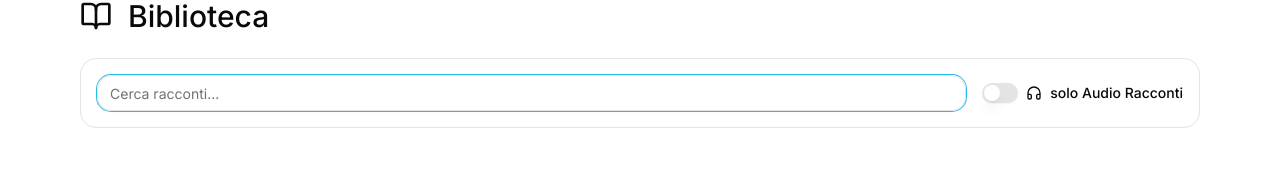
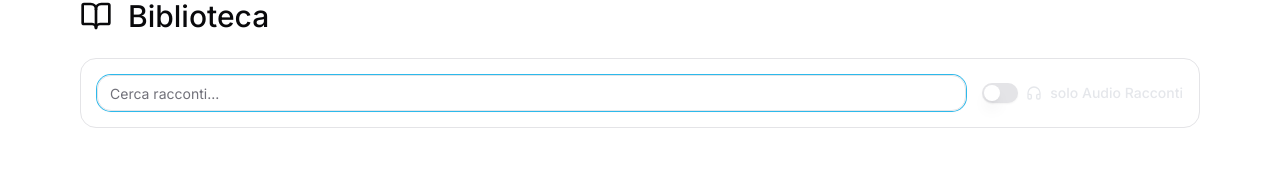
Before and after one commit to omaanet/pc_library, a Next.js app: page / in a window 1280 px wide. Shown: the part 435-610 px from the top of the page. Built offline with nearby package versions, Linux system fonts and the light colour scheme; no server answers; the database is empty.

Commit message:
refactor: simplify audio filter switch styling and remove color prop customization

```diff
--- a/src/components/books/book-collection-filters.tsx
+++ b/src/components/books/book-collection-filters.tsx
@@ -64,11 +64,6 @@ export const BookCollectionFilters = memo(function BookCollectionFilters({
                 checked={audioFilter}
                 onCheckedChange={onAudioFilterChange}
                 disabled={disabled}
-                hoverUncheckedColor="yellow-400"
-                hoverCheckedColor="yellow-200"
-                defaultCheckedColor="yellow-400"
-                defaultUncheckedColor="gray-200"
-                disabledColor="gray-300"
             />
         </div>
     );
--- a/src/components/ui/audio-filter-switch.tsx
+++ b/src/components/ui/audio-filter-switch.tsx
@@ -1,4 +1,3 @@
-import { useMemo } from 'react';
 import { Label } from '@/components/ui/label';
 import { Switch } from '@/components/ui/switch';
 import { Headphones } from 'lucide-react';
@@ -10,11 +9,6 @@ interface AudioFilterSwitchProps {
     disabled?: boolean;
     labelText?: string;
     className?: string;
-    defaultUncheckedColor?: string; // Default color when unchecked
-    defaultCheckedColor?: string; // Default color when checked
-    hoverUncheckedColor?: string; // Color when unchecked element is hovered like 'yellow-400'
-    hoverCheckedColor?: string; // Color when checked element is hovered like 'yellow-200'
-    disabledColor?: string; // Color when disabled
 }
 
 export const AudioFilterSwitch: React.FC<AudioFilterSwitchProps> = ({
@@ -23,63 +17,39 @@ export const AudioFilterSwitch: React.FC<AudioFilterSwitchProps> = ({
     disabled = false,
     labelText = 'solo Audio Racconti',
     className = '',
-    defaultUncheckedColor = 'gray-200',
-    defaultCheckedColor = 'yellow-400',
-    hoverUncheckedColor = 'yellow-400',
-    hoverCheckedColor = 'yellow-200',
-    disabledColor = 'gray-300',
 }) => {
-    // Memoize the derived class values to prevent unnecessary recalculations
-    const classes = useMemo(() => {
-        // Instead of dynamic string templates, we'll use conditional classes with cn()
-        // This ensures Tailwind can properly detect and include these classes
-
-        return {
-            // Container classes
-            container: cn(
-                'flex flex-row flex-nowrap items-center gap-2 cursor-pointer select-none group',
-                disabled && 'opacity-70',
-                disabled && `text-${disabledColor}`,
-                className
-            ),
-            // Switch classes
-            switch: cn(
-                // Use direct class for default unchecked color
-                `bg-${defaultUncheckedColor}`,
-                `group-data-[state=checked]:bg-${defaultCheckedColor}`,
-                `group-data-[state=checked]:group-hover:bg-${hoverCheckedColor}`,
-                `group-data-[state=unchecked]:group-hover:bg-${hoverUncheckedColor}`,
-                disabled && `bg-${disabledColor}`
-            ),
-            // Label classes
-            label: cn(
-                'flex flex-row items-center gap-2',
-                `text-${defaultUncheckedColor}`,
-                `group-data-[state=checked]:text-${defaultCheckedColor}`,
-                `group-data-[state=checked]:group-hover:text-${hoverCheckedColor}`,
-                `group-data-[state=unchecked]:group-hover:text-${hoverUncheckedColor}`,
-                disabled && `text-${disabledColor}`
-            )
-        };
-    }, [hoverUncheckedColor, hoverCheckedColor, defaultUncheckedColor, defaultCheckedColor, disabledColor, disabled, className]);
-
     return (
         <div
-            className={classes.container}
-            onClick={() => !disabled && onCheckedChange(!checked)}
+            className={cn(
+                'flex flex-row flex-nowrap items-center gap-2 select-none group',
+                disabled && 'opacity-70',
+                className
+            )}
             data-state={checked ? 'checked' : 'unchecked'}
-            data-disabled={disabled}
         >
             <Switch
                 id="audioFilter"
                 checked={checked}
                 onCheckedChange={onCheckedChange}
-                disabled={Boolean(disabled)}
-                className={classes.switch}
+                disabled={disabled}
+                className={cn(
+                    'bg-gray-200',
+                    'data-[state=checked]:bg-yellow-400',
+                    'group-hover:data-[state=checked]:bg-yellow-200',
+                    'group-hover:data-[state=unchecked]:bg-yellow-400',
+                    disabled && 'bg-gray-300'
+                )}
             />
             <Label
                 htmlFor="audioFilter"
-                className={classes.label}
+                className={cn(
+                    'flex flex-row items-center gap-2 cursor-pointer',
+                    'text-gray-200',
+                    'group-data-[state=checked]:text-yellow-400',
+                    'group-hover:group-data-[state=checked]:text-yellow-200',
+                    'group-hover:group-data-[state=unchecked]:text-yellow-400',
+                    disabled && 'text-gray-300 cursor-not-allowed'
+                )}
                 aria-label={labelText}
             >
                 <Headphones className="h-4 w-4" />
--- a/src/components/ui/button.tsx
+++ b/src/components/ui/button.tsx
@@ -1,4 +1,4 @@
-import * as React from "react"
+import { forwardRef, type ButtonHTMLAttributes } from "react"
 import { Slot } from "@radix-ui/react-slot"
 import { cva, type VariantProps } from "class-variance-authority"
 
@@ -35,12 +35,12 @@ const buttonVariants = cva(
 )
 
 export interface ButtonProps
-  extends React.ButtonHTMLAttributes<HTMLButtonElement>,
+  extends ButtonHTMLAttributes<HTMLButtonElement>,
     VariantProps<typeof buttonVariants> {
   asChild?: boolean
 }
 
-const Button = React.forwardRef<HTMLButtonElement, ButtonProps>(
+const Button = forwardRef<HTMLButtonElement, ButtonProps>(
   ({ className, variant, size, asChild = false, ...props }, ref) => {
     const Comp = asChild ? Slot : "button"
     return (
```
